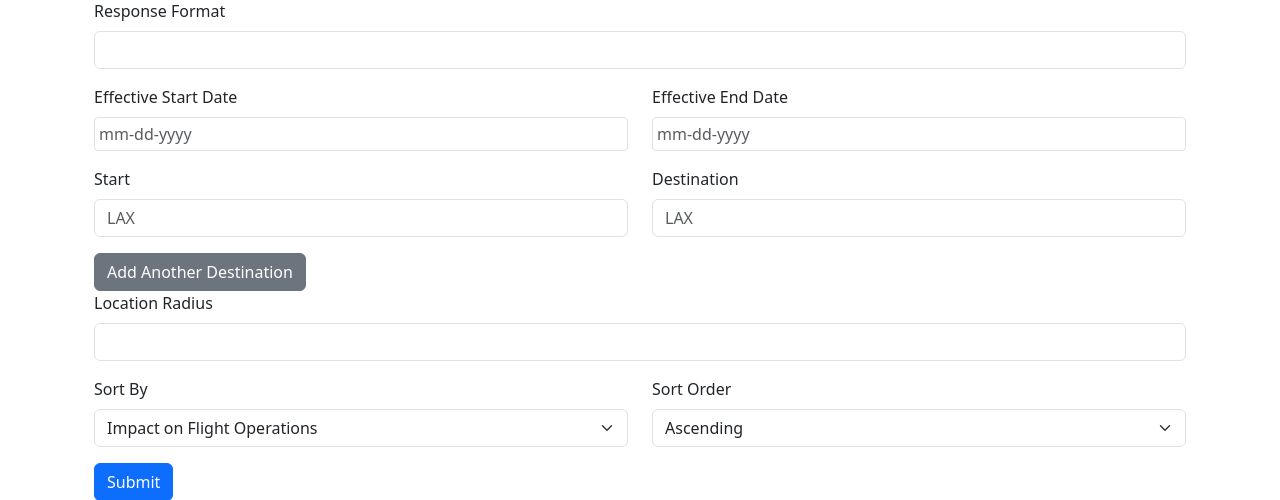
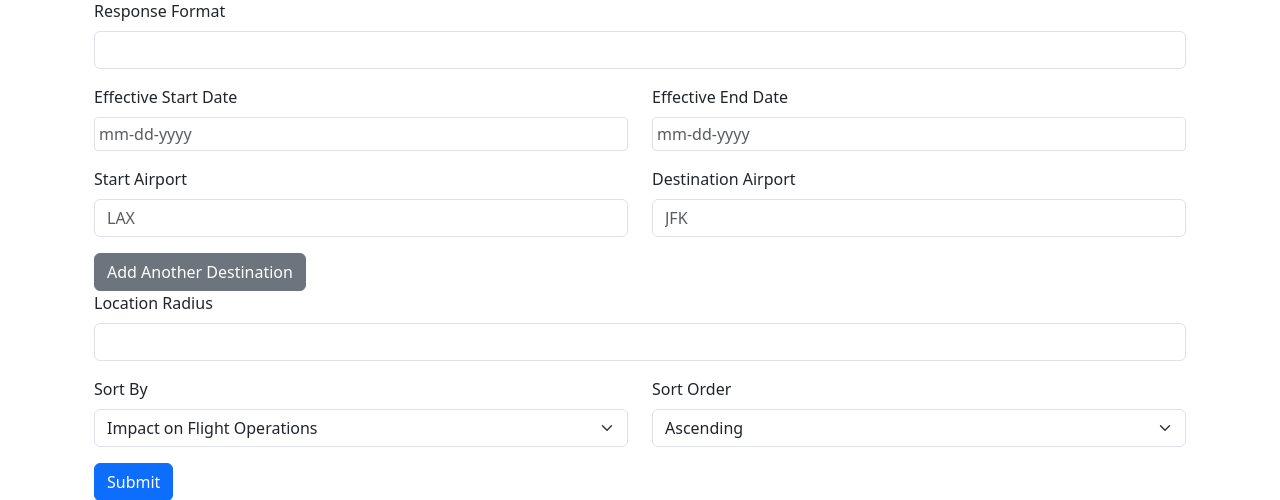
Before and after one commit to Gabrieldowen/NOTAM_API_Example, a Flask app: page / in a window 1280 px wide. Shown: the part 97-597 px from the top of the page. Run offline with Flask 3, Linux system fonts and the light colour scheme; some libraries are stand-ins or nearby versions.

Commit message:
Update MISSPELLED variables in index.html
Misspelled variables were giving errors. Specifically :

name attributes in HTML form fields did not match the keys we were expecting in Flask backend.

```diff
--- a/templates/index.html
+++ b/templates/index.html
@@ -21,12 +21,12 @@
             </div>
 	    <div class="row">
                 <div class="col-md-6 mb-3">
-                    <label for="start" class="form-label">Start</label>
-                    <input type="text" class="form-control" id="startAirport" name="start" placeholder="LAX" autocomplete="off">
+                    <label for="startAirport" class="form-label">Start Airport</label>
+                    <input type="text" class="form-control" id="startAirport" name="startAirport" placeholder="LAX" autocomplete="off">
                 </div>
                 <div class="col-md-6 mb-3">
-                    <label for="Destination" class="form-label">Destination</label>
-                    <input type="text" class="form-control" id="destAirport" name="Destination" placeholder="LAX" autocomplete="off">
+                    <label for="destAirport" class="form-label">Destination Airport</label>
+                    <input type="text" class="form-control" id="destAirport" name="destAirport" placeholder="JFK" autocomplete="off">
                 </div>
             </div>
 
@@ -76,23 +76,16 @@
 	function addDestination() {
 		var additionalDestinationsDiv = document.getElementById('additionalDestinations');
 
-		// Create a new destination row if there are no rows or the last row is full
-		if (!additionalDestinationsDiv.lastChild || additionalDestinationsDiv.lastChild.childElementCount === 2) {
-			var destinationRow = document.createElement('div');
-			destinationRow.classList.add('row');
-        		additionalDestinationsDiv.appendChild(destinationRow);
-		}
+		// Create a new destination row
+		var destinationRow = document.createElement('div');
+		destinationRow.classList.add('row');
+		var destinationInput = document.createElement('div');
+		destinationInput.classList.add('col-md-6', 'mb-3');
+		destinationInput.innerHTML = '<label for="destAirport' + destinationCounter + '" class="form-label">Additional Destination ' + destinationCounter + '</label>' +
+			'<input type="text" class="form-control" name="destAirport' + destinationCounter + '" placeholder="Airport Code" autocomplete="off">';
+		destinationRow.appendChild(destinationInput);
+		additionalDestinationsDiv.appendChild(destinationRow);
 
-		// Create Destination Location input
-		var destinationLocationInput = document.createElement('div');
-		destinationLocationInput.classList.add('col-md-6', 'mb-3');
-		destinationLocationInput.innerHTML = '<label for="destinationLocation' + destinationCounter + '" class="form-label">Destination Location ' + destinationCounter + '</label>' +
-			'<input type="text" class="form-control" name="destinationLocation' + destinationCounter + '">';
-
-		// Append the destination input to the last destination row
-		additionalDestinationsDiv.lastChild.appendChild(destinationLocationInput);
-
-		// Increment the destination counter for the next input
 		destinationCounter++;
 	}
 </script>
```
